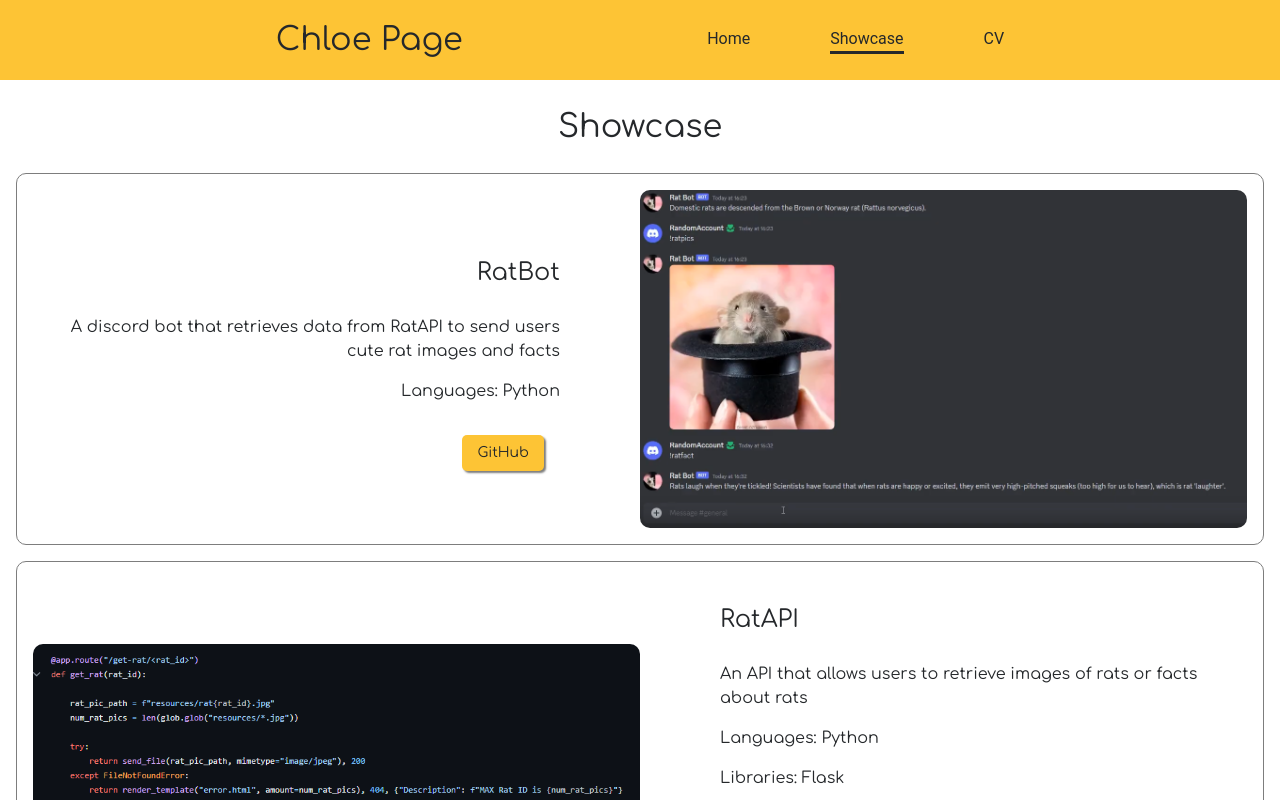
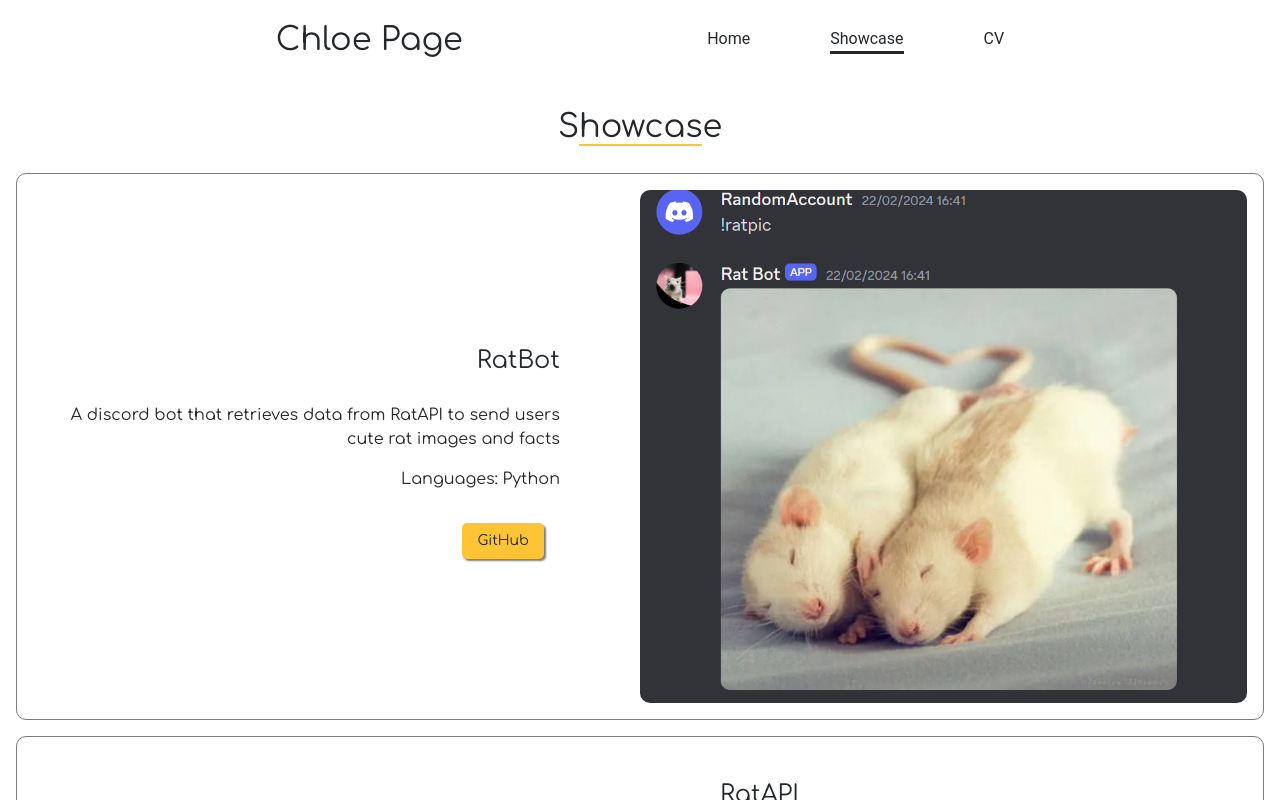
Before and after one commit to ChloeSAPage/portfolio, a React (Vite) app: page /showcase in a window 1280 px wide. Shown: the top 800 px of the page. Built offline with nearby package versions, Linux system fonts and the light colour scheme.

Commit message:
Adjust styling

```diff
--- a/src/assets/css/index.css
+++ b/src/assets/css/index.css
@@ -56,7 +56,7 @@ body {
 
     --h3-desktop: 24px/36px "Comfortaa", "Roboto", sans-serif;
     --h3-tablet: 24px/36px "Comfortaa", "Roboto", sans-serif;
-    --h3-mobile: 18px/24px "Comfortaa", "Roboto", sans-serif;
+    --h3-mobile: 20px/24px "Comfortaa", "Roboto", sans-serif;
 
     --h4-desktop: 20px/28px "Comfortaa", "Roboto", sans-serif;
     --h4-tablet: 20px/28px "Comfortaa", "Roboto", sans-serif;
--- a/src/assets/project-data.json
+++ b/src/assets/project-data.json
@@ -3,7 +3,7 @@
         "projectName": "RatBot",
         "description": "A discord bot that retrieves data from RatAPI to send users cute rat images and facts",
         "githubLink": "https://github.com/ChloeSAPage/rat-bot",
-        "image": "public/images/ratbot.png",
+        "image": "public/images/ratbot2.png",
         "languages": "Python",
         "libraries": ""
     },
--- a/src/components/SiteHeader/SiteHeader.module.css
+++ b/src/components/SiteHeader/SiteHeader.module.css
@@ -6,7 +6,7 @@
     align-items: center;
     justify-content: center;
     color: var(--black);
-    background: var(--yellow);
+    background: var(--white);
 }
 
 .heading {
--- a/src/components/views/ProjectCard/ProjectCard.jsx
+++ b/src/components/views/ProjectCard/ProjectCard.jsx
@@ -27,7 +27,7 @@ function ProjectCard({
                 <p>Languages: {languages}</p>
                 <p>{libraries === "" ? "" : `Libraries: ${libraries}`}</p>
                 {index % 2 === 0 ? (
-                    <YellowButton text="GitHub" onClick={() => handleClick()} />
+                    <YellowButton className={styles.yellowButton} text="GitHub" onClick={() => handleClick()} />
                 ) : (
                     <WhiteButton text="GitHub" onClick={() => handleClick()} />
                 )}
--- a/src/components/views/Showcase/Showcase.jsx
+++ b/src/components/views/Showcase/Showcase.jsx
@@ -19,7 +19,9 @@ function Showcase() {
 
     return (
         <div className={styles.wrapper}>
-            <h2 className={styles.center}>Showcase</h2>
+            <h2 className={styles.title}>
+                S<span className={styles.underline}>howcas</span>e
+            </h2>
             {projects}
         </div>
     );
--- a/src/components/views/Showcase/Showcase.module.css
+++ b/src/components/views/Showcase/Showcase.module.css
@@ -2,6 +2,10 @@
     color: var(--black);
 }
 
-.center {
+.title {
     text-align: center;
 }
+
+.underline {
+    border-bottom: 2px solid var(--yellow);
+}
```
Also changed, not shown: public/images/ratbot2.png (added).
